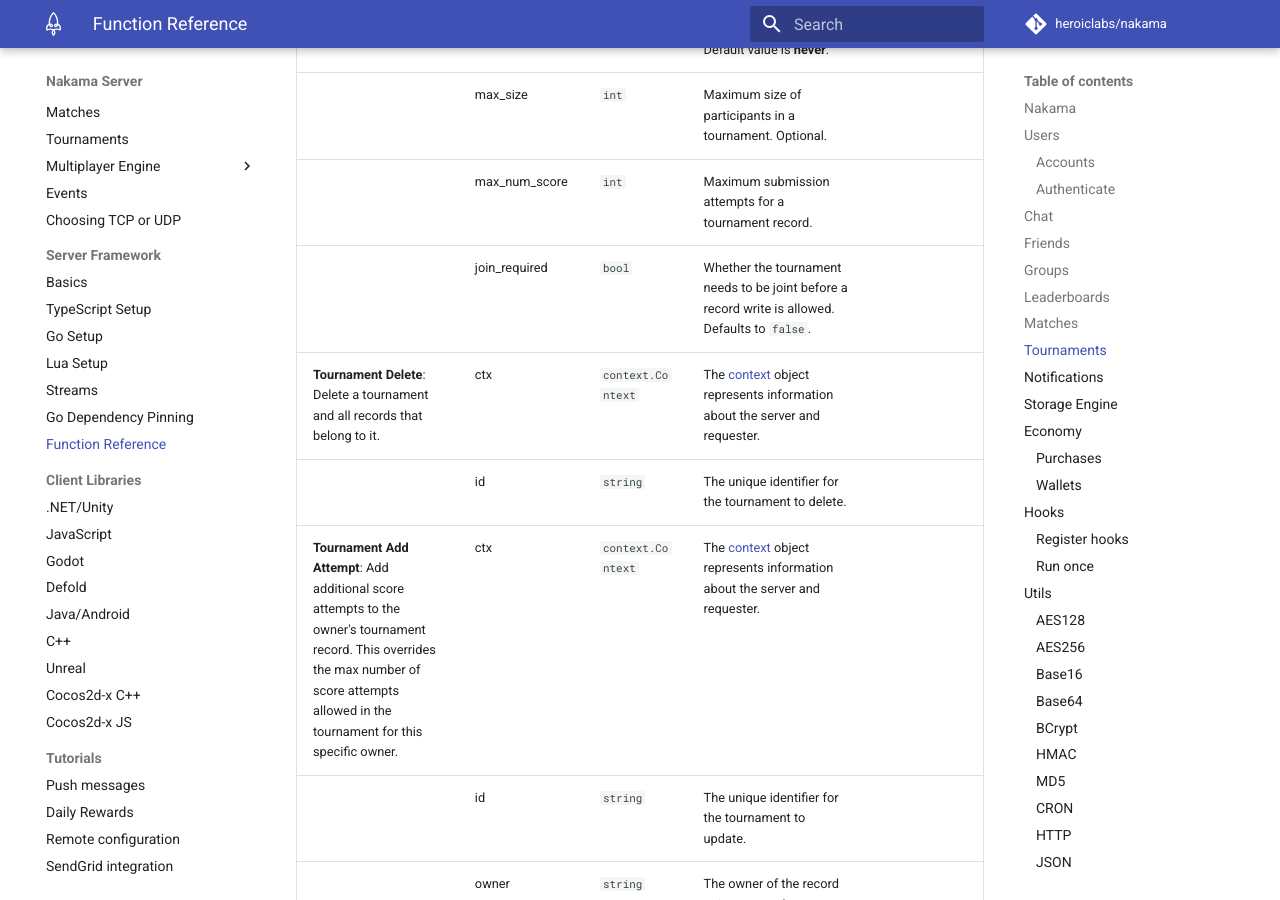
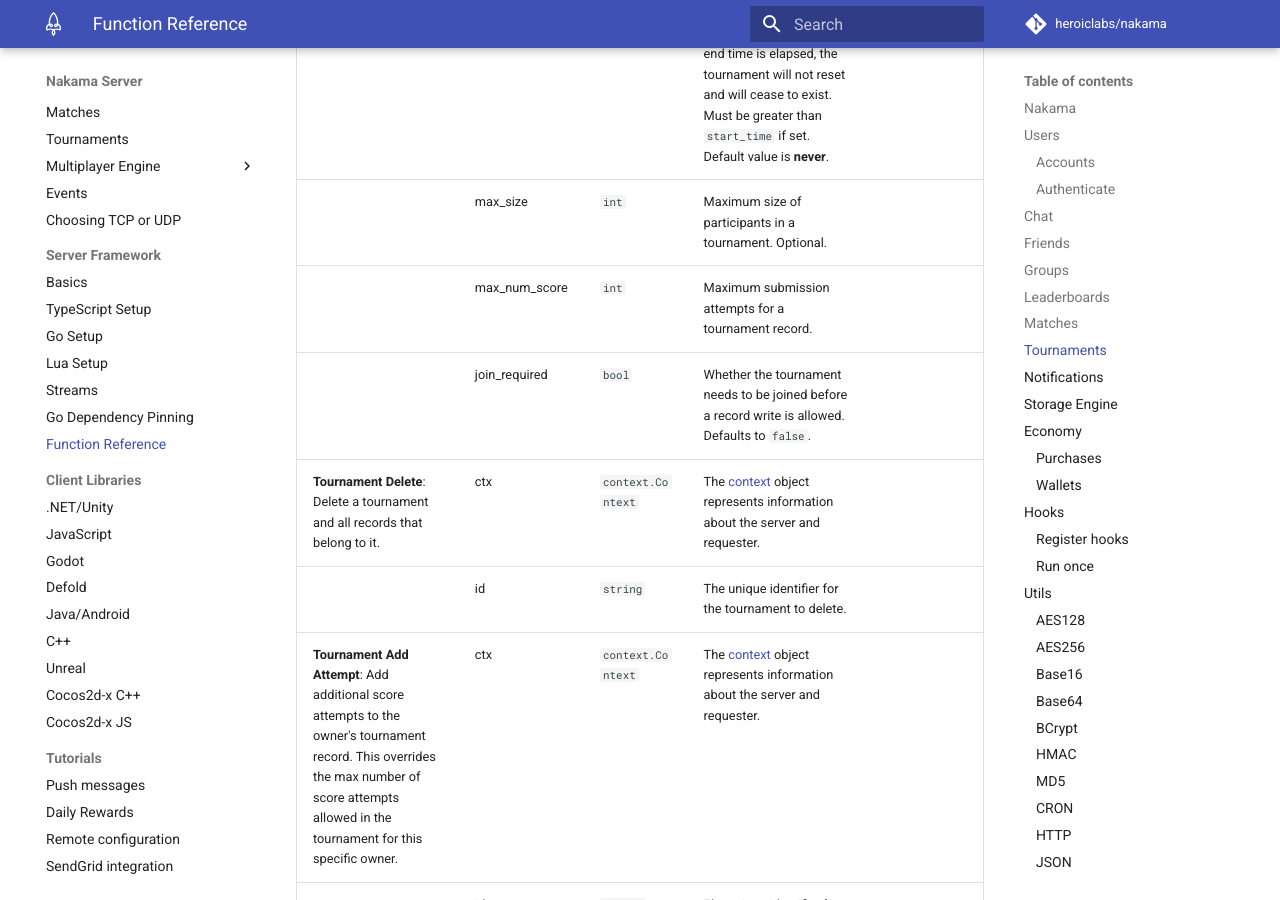
Before and after one commit to heroiclabs/nakama-docs, an MkDocs documentation site: the page built from docs/nakama/server-framework/function-reference.md, in a window 1280 px wide and 900 px high, scrolled down 34657 px. Built offline with MkDocs 1.6.1 and Material for MkDocs 9.7.7, drawn with Linux system fonts in a browser that asks for light colours; comment, search, counter and statistics services are not loaded; some of the changed text lies outside the part shown.

Commit message:
Copy over 3.7.0 updates

```diff
--- a/docs/nakama/server-framework/function-reference.md
+++ b/docs/nakama/server-framework/function-reference.md
@@ -1982,7 +1983,7 @@ This module contains all the core gameplay APIs, all registration functions used
     | | end_time | `int` | The end time of the tournament. When the end time is elapsed, the tournament will not reset and will cease to exist. Must be greater than `start_time` if set. Default value is __never__. |
     | | max_size | `int` | Maximum size of participants in a tournament. Optional. |
     | | max_num_score | `int` | Maximum submission attempts for a tournament record. |
-    | | join_required | `bool` | Whether the tournament needs to be joint before a record write is allowed. Defaults to `false`. |
+    | | join_required | `bool` | Whether the tournament needs to be joined before a record write is allowed. Defaults to `false`. |
     | **Tournament Delete**: Delete a tournament and all records that belong to it. | ctx | `context.Context` | The [context](basics.md#register-hooks) object represents information about the server and requester. |
     | | id | `string` | The unique identifier for the tournament to delete. |
     | **Tournament Add Attempt**: Add additional score attempts to the owner's tournament record. This overrides the max number of score attempts allowed in the tournament for this specific owner. | ctx | `context.Context` | The [context](basics.md#register-hooks) object represents information about the server and requester. |
@@ -2136,7 +2139,7 @@ This module contains all the core gameplay APIs, all registration functions used
     | | end_time | Opt. `number` | The end time of the tournament. When the end time is elapsed, the tournament will not reset and will cease to exist. Must be greater than `start_time` if set. Default value is __never__. |
     | | max_size | Opt. `number` | Maximum size of participants in a tournament. Optional. |
     | | max_num_score | Opt. `number` | Maximum submission attempts for a tournament record. |
-    | | join_required | Opt. `boolean` | Whether the tournament needs to be joint before a record write is allowed. Defaults to `false`. |
+    | | join_required | Opt. `boolean` | Whether the tournament needs to be joined before a record write is allowed. Defaults to `false`. |
     | **Tournament Delete**: Delete a tournament and all records that belong to it. | id | `string` | The unique identifier for the tournament to delete. |
     | **Tournament Add Attempt**: Add additional score attempts to the owner's tournament record. This overrides the max number of score attempts allowed in the tournament for this specific owner. | id | `string` | The unique identifier for the tournament to update. |
     | | owner | `string` | The owner of the record to increment the count for. |
@@ -2252,7 +2256,7 @@ This module contains all the core gameplay APIs, all registration functions used
     | | end_time | Opt. `number` | The end time of the tournament. When the end time is elapsed, the tournament will not reset and will cease to exist. Must be greater than `start_time` if set. Default value is __never__. |
     | | max_size | Opt. `number` | Maximum size of participants in a tournament. Optional. |
     | | max_num_score | Opt. `number` | Maximum submission attempts for a tournament record. |
-    | | join_required | Opt. `boolean` | Whether the tournament needs to be joint before a record write is allowed. Defaults to `false`. |
+    | | join_required | Opt. `boolean` | Whether the tournament needs to be joined before a record write is allowed. Defaults to `false`. |
     | **Tournament Delete**: Delete a tournament and all records that belong to it. | id | `string` | The unique identifier for the tournament to delete. |
     | **Tournament Add Attempt**: Add additional score attempts to the owner's tournament record. This overrides the max number of score attempts allowed in the tournament for this specific owner. | id | `string` | The unique identifier for the tournament to update. |
     | | owner | `string` | The owner of the record to increment the count for. |
```
Also changed, not shown: other parts of docs/nakama/server-framework/function-reference.md (+7 -1 lines), docs/nakama/getting-started/configuration.md (+2 -0 lines).
